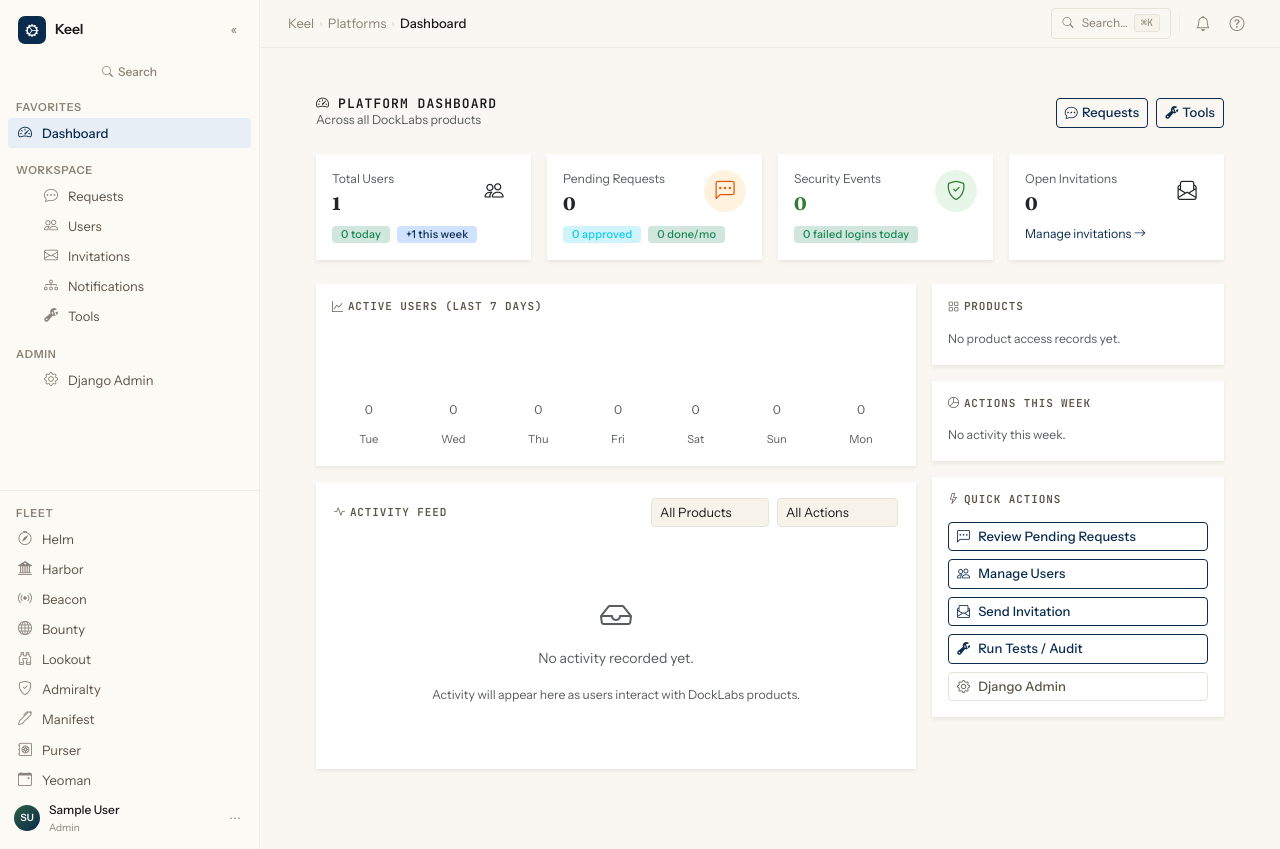
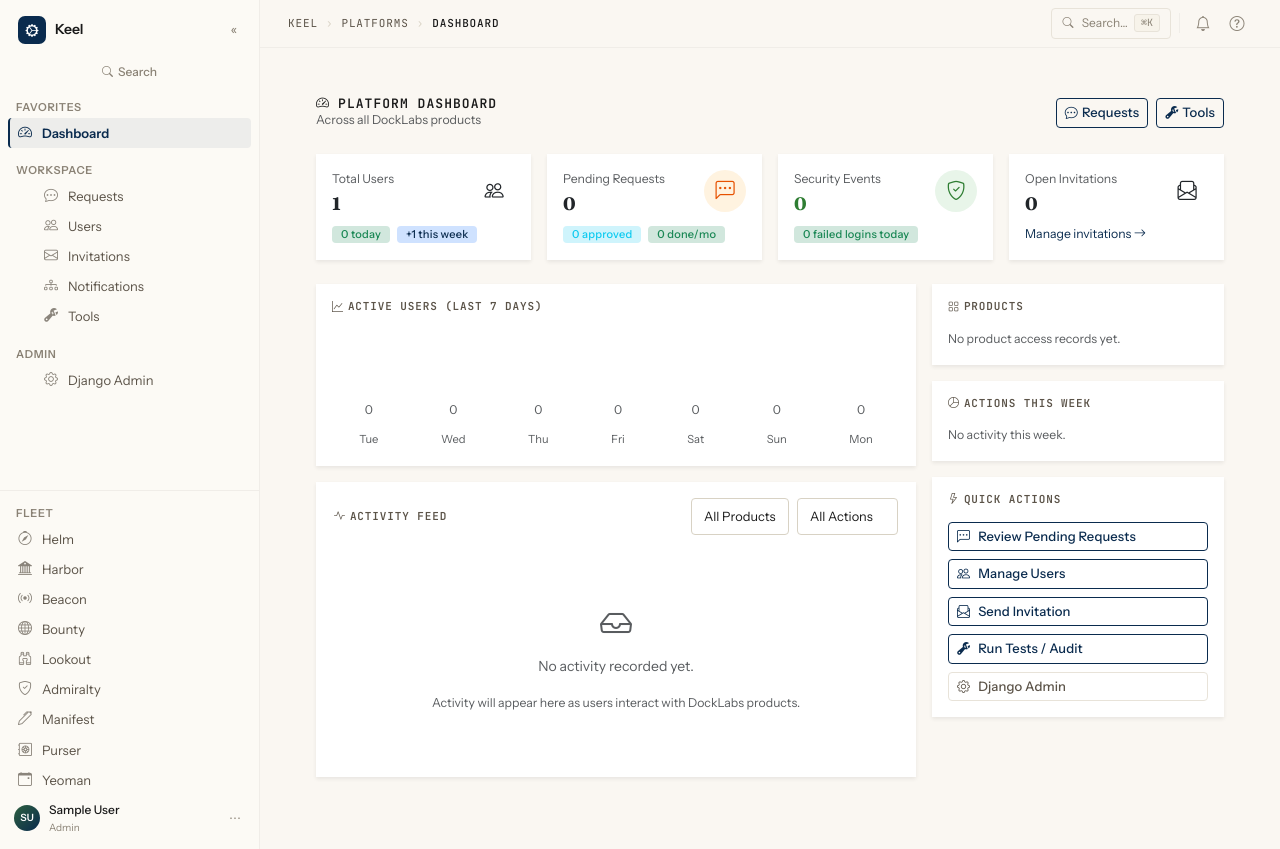
Before and after one commit to okeefedaniel/keel, a Django app: page /dashboard/ in a window 1280 px wide. Run offline with Django 5.2, Linux system fonts and the light colour scheme; the visitor is signed in with stand-in values (Sample User, id 1); data comes from the database, SQL or seed files in the repository; data that the repository does not hold is empty.

Commit message:
feat(design-v3): stat cards, topbar, sidebar, forms, kbd
Phase A component polish. Sharpens the remaining v2 surfaces that
tokens alone couldn't fix.

Stat cards:
- .stat-value: mono + tabular-nums + 28px (was sans 26px bold).
  Reads like a dashboard readout, not a SaaS KPI.
- .stat-label: mono + uppercase + 0.08em tracking (was 0.04em).
- .stat-card: 3px left border (was all-around 1px + radius-md).
  Ports accent variants (green/gold/red/blue/purple/orange/teal)
  from docklabs.css (v1) — they were missing from v2 entirely, a
  latent bug that made accent colors silently no-op on current code.
- .stat-change.up uses --success instead of --accent-teal alias.

Sidebar:
- .sb-item.active: 2px navy left border + subtle navy fill
  (was rounded navy pill). Less "selected chip", more "table of
  contents marker" — matches the preview's sidebar treatment.

Topbar:
- .dl-breadcrumb: mono + uppercase + 0.08em tracking + warmer
  separator color. Reads as "dateline" navigation.

Forms:
- .form-control/.form-select: warm paper background swapped for
  clean white surface + border-strong instead of border. Sharper
  focus ring (0.08 opacity instead of 0.1).
- Added .form-control.mono for fields that carry codes (NAICS,
  statute refs, IDs).
- kbd / .kbd / .tb-kbd: unified mono pill treatment for keyboard
  shortcut hints (⌘K etc).

Bumps keel to 0.12.0a4.

Plan: keel/docs/plans/design-v3-migration.md

Co-Authored-By: Claude Opus 4.7 (1M context) <noreply@anthropic.com>

```diff
--- a/keel/__init__.py
+++ b/keel/__init__.py
@@ -1,2 +1,2 @@
 """Keel — shared platform layer for DockLabs products."""
-__version__ = '0.12.0a3'
+__version__ = '0.12.0a4'
--- a/keel/core/static/css/docklabs-v2.css
+++ b/keel/core/static/css/docklabs-v2.css
@@ -442,10 +442,15 @@ code, kbd, samp, pre,
     background: var(--bg-hover);
     color: var(--text-primary);
 }
+/* v3 active state: subtle navy fill + 2px navy left border.
+   Reads as "selected section" without the pill-shaped highlight
+   that feels SaaS-y in v2. */
 .sb-item.active {
-    background: var(--ct-blue-light);
+    background: rgba(10, 43, 78, 0.06);
     color: var(--ct-blue);
-    font-weight: 500;
+    font-weight: 600;
+    border-left: 2px solid var(--ct-blue);
+    padding-left: calc(8px - 2px);  /* compensate border to preserve icon alignment */
 }
 
 .sb-icon {
@@ -638,19 +643,22 @@ code, kbd, samp, pre,
 .dl-breadcrumb {
     display: flex;
     align-items: center;
-    gap: 5px;
-    font-size: 13px;
-    color: var(--text-tertiary);
+    gap: 8px;
+    font-family: var(--font-mono);
+    font-size: 11px;
+    text-transform: uppercase;
+    letter-spacing: 0.08em;
+    color: var(--text-secondary);
     flex: 1;
     min-width: 0;
 }
 .dl-breadcrumb a {
-    color: var(--text-tertiary);
+    color: var(--text-secondary);
     text-decoration: none;
     transition: color 0.1s;
 }
 .dl-breadcrumb a:hover { color: var(--text-primary); }
-.breadcrumb-sep { opacity: 0.4; font-size: 11px; }
+.breadcrumb-sep { color: var(--border-strong); font-size: 11px; }
 .breadcrumb-current { color: var(--text-primary); font-weight: 500; }
 
 .topbar-actions {
@@ -1141,17 +1172,39 @@ th.sortable:hover { color: var(--ct-blue); }
 }
 
 .form-control, .form-select {
-    background: var(--bg-warm);
-    border: 1px solid var(--border);
-    border-radius: var(--radius-sm);
-    font-size: 14px;
+    background: var(--surface);
+    border: 1px solid var(--border-strong);
+    border-radius: var(--radius-sm);
+    font-size: 13px;
     font-family: var(--font-sans);
     color: var(--text-primary);
+    padding: 8px 12px;
 }
 
 .form-control:focus, .form-select:focus {
     border-color: var(--ct-blue);
-    box-shadow: 0 0 0 3px rgba(26, 58, 107, 0.1);
+    box-shadow: 0 0 0 3px rgba(10, 43, 78, 0.08);
+    outline: none;
+}
+
+/* Mono input — use for codes, IDs, NAICS, statute refs */
+.form-control.mono,
+.form-control[type="text"].mono,
+input.mono {
+    font-family: var(--font-mono);
+    font-variant-numeric: tabular-nums;
+}
+
+/* v3 keyboard shortcut pill — for ⌘K, shortcut hints */
+kbd, .kbd, .tb-kbd {
+    font-family: var(--font-mono);
+    font-size: 10px;
+    padding: 2px 5px;
+    border: 1px solid var(--border-strong);
+    border-radius: var(--radius-sm);
+    background: var(--surface);
+    color: var(--text-secondary);
+    line-height: 1.4;
 }
 
 .required-field::after { content: ' *'; color: var(--error); }
--- a/pyproject.toml
+++ b/pyproject.toml
@@ -4,7 +4,7 @@ build-backend = "setuptools.build_meta"
 
 [project]
 name = "keel"
-version = "0.12.0a3"
+version = "0.12.0a4"
 description = "Shared Django platform layer for DockLabs products"
 readme = "README.md"
 requires-python = ">=3.11"
```
Also changed, not shown: other parts of keel/core/static/css/docklabs-v2.css (+35 -12 lines).
